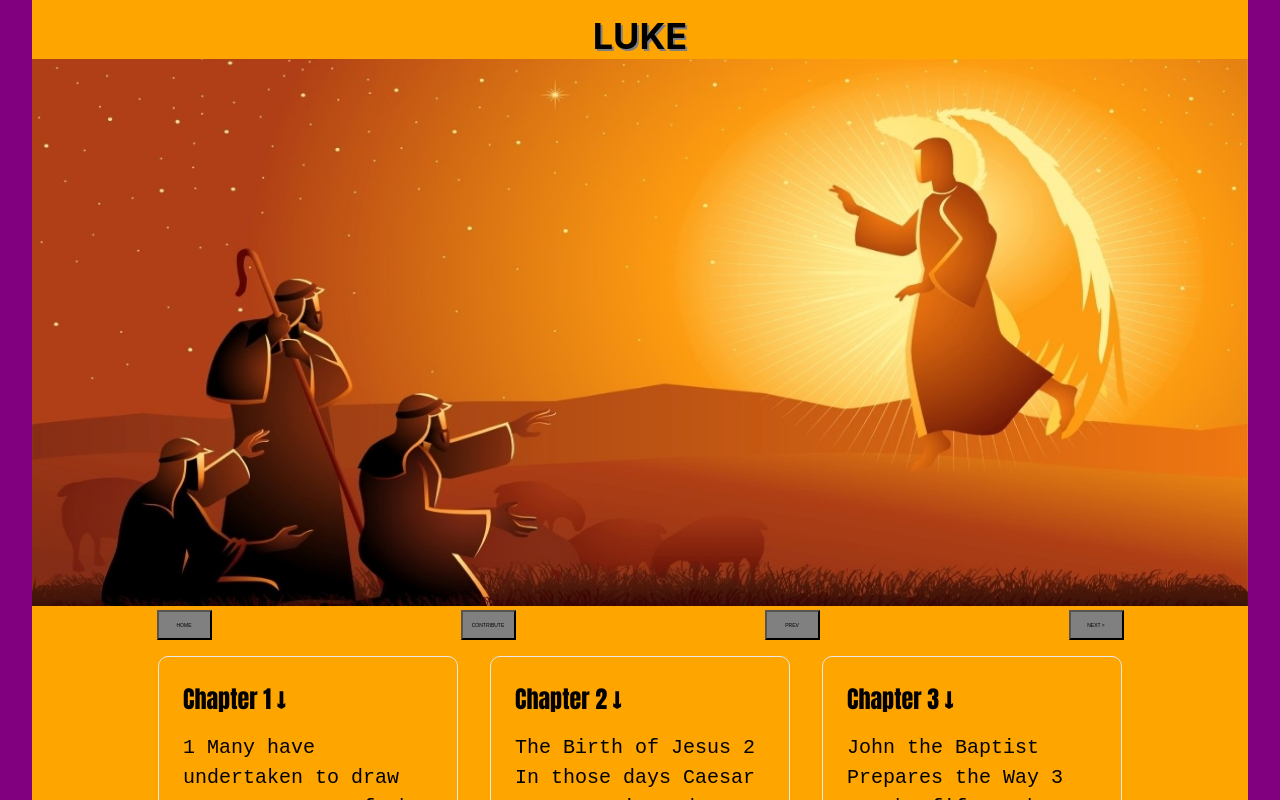
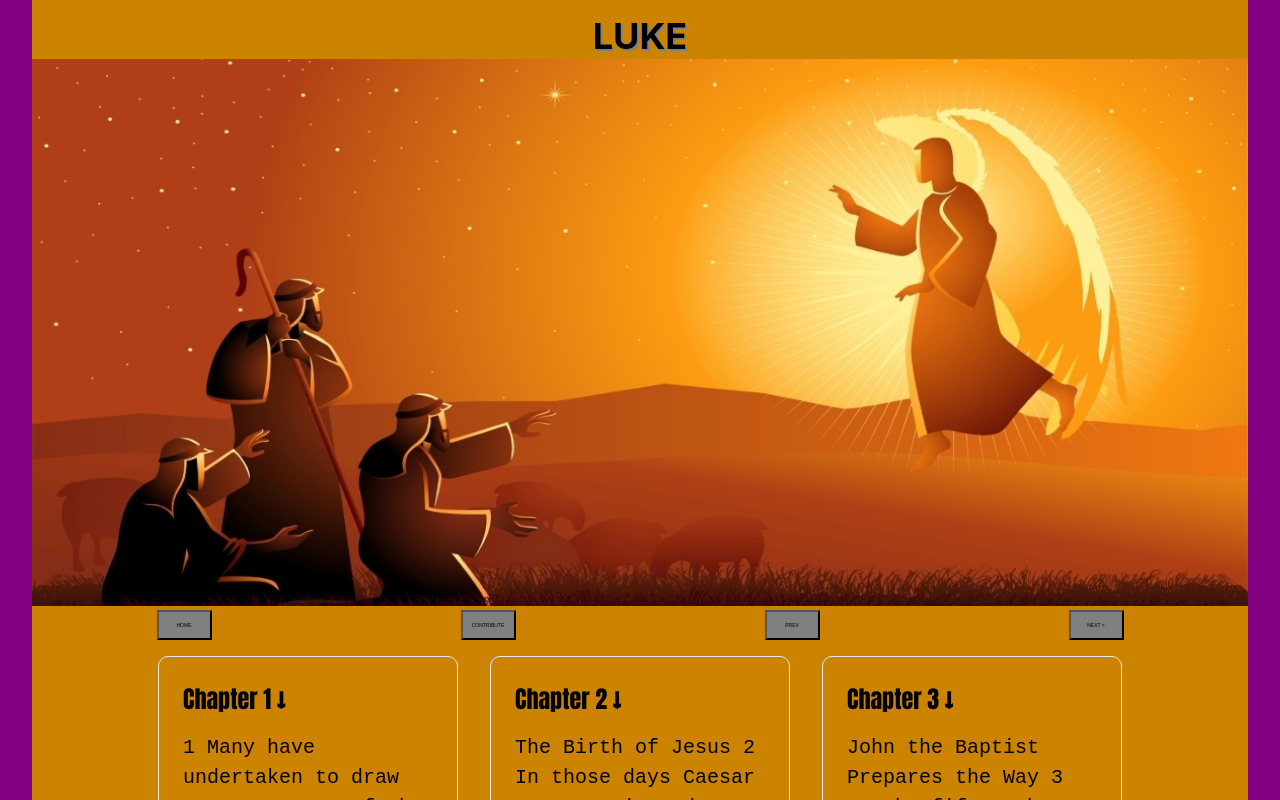
Before and after one commit to jnutt367/luke, a Next.js app: page / in a window 1280 px wide. Shown: the top 800 px of the page. Built offline with nearby package versions, Linux system fonts and the light colour scheme.

Commit message:
Update Home.module.css
#cc8400

```diff
--- a/styles/Home.module.css
+++ b/styles/Home.module.css
@@ -6,7 +6,7 @@
 }
 
 .main {
-    background-color: #ffa500;
+    background-color: #cc8400;
     background-size: contain;
     background-size: contain;
     min-height: 100vh;
```
